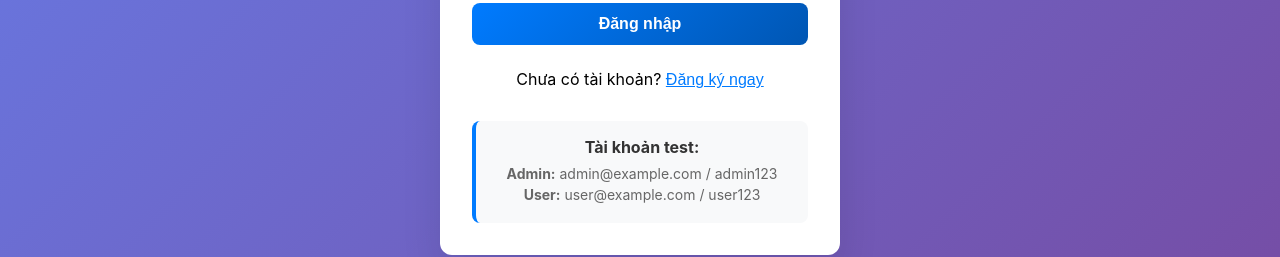
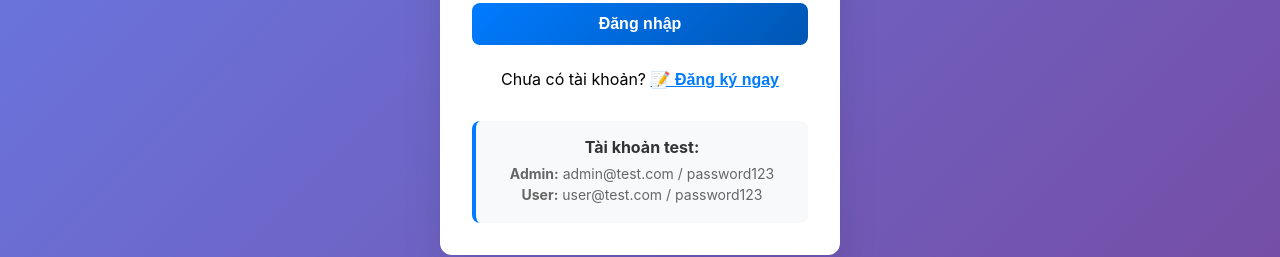
Before and after one commit to danhhungthaii/group-4--project, a React (Create React App) app in the folder frontend/: page /login in a window 1280 px wide. Shown: the part 441-698 px from the top of the page. Built offline with nearby package versions, Linux system fonts and the light colour scheme; no server answers.

Commit message:
Update: Improve login page with correct test accounts and enhanced register button

```diff
--- a/frontend/src/pages/LoginPage.jsx
+++ b/frontend/src/pages/LoginPage.jsx
@@ -192,8 +192,13 @@ const LoginPage = () => {
                 className="link-button"
                 onClick={toggleMode}
                 disabled={isLoading}
+                style={{
+                  color: '#007bff',
+                  textDecoration: 'underline',
+                  fontWeight: 'bold'
+                }}
               >
-                {isRegister ? 'Đăng nhập ngay' : 'Đăng ký ngay'}
+                {isRegister ? '🔐 Đăng nhập ngay' : '📝 Đăng ký ngay'}
               </button>
             </p>
           </div>
@@ -201,8 +206,8 @@ const LoginPage = () => {
           {!isRegister && (
             <div className="test-accounts">
               <h4>Tài khoản test:</h4>
-              <p><strong>Admin:</strong> admin@example.com / admin123</p>
-              <p><strong>User:</strong> user@example.com / user123</p>
+              <p><strong>Admin:</strong> admin@test.com / password123</p>
+              <p><strong>User:</strong> user@test.com / password123</p>
             </div>
           )}
         </div>
```
